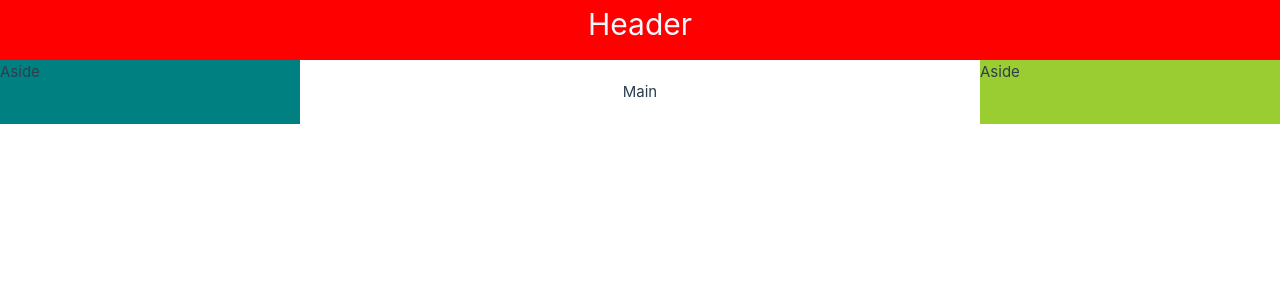
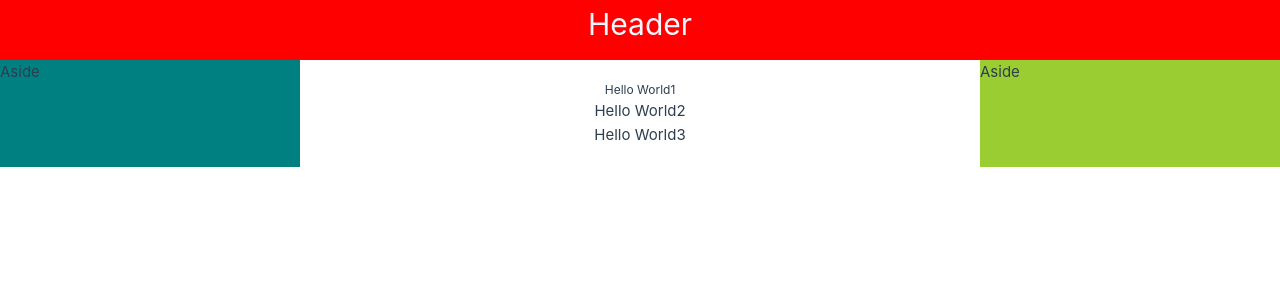
Before and after one commit to luyaoLee/lego, a Vue app: page /editor in a window 1280 px wide. Shown: the top 300 px of the page. Built offline with nearby package versions, Linux system fonts and the light colour scheme.

Commit message:
init l-text component

```diff
--- a/package.json
+++ b/package.json
@@ -14,14 +14,18 @@
   },
   "dependencies": {
     "element-plus": "^2.7.5",
+    "lodash-es": "^4.17.21",
     "pinia": "^2.1.7",
+    "uuid": "^10.0.0",
     "vue": "^3.4.29",
     "vue-router": "^4.3.3"
   },
   "devDependencies": {
     "@rushstack/eslint-patch": "^1.8.0",
     "@tsconfig/node20": "^20.1.4",
+    "@types/lodash-es": "^4.17.12",
     "@types/node": "^20.14.5",
+    "@types/uuid": "^10.0.0",
     "@vitejs/plugin-vue": "^5.0.5",
     "@vitejs/plugin-vue-jsx": "^4.0.0",
     "@vue/eslint-config-prettier": "^9.0.0",
--- /dev/null
+++ b/src/components/LText.vue
@@ -0,0 +1,30 @@
+<template>
+  <component :is="tag" :style="styleProps">{{ text }}</component>
+</template>
+
+<script lang="ts">
+import { defineComponent, computed } from 'vue'
+import { pick } from 'lodash-es'
+
+export default defineComponent({
+  name: 'l-text',
+  props: {
+    text: {
+      type: String
+    },
+    fontSize: {
+      type: String
+    },
+    tag: {
+      type: String,
+      default: 'div'
+    }
+  },
+  setup(props) {
+    const styleProps = computed(() => pick(props, ['fontSize']))
+    return { styleProps }
+  }
+})
+</script>
+
+<style lang="scss" scoped></style>
--- /dev/null
+++ b/src/stores/editors.ts
@@ -0,0 +1,25 @@
+import { defineStore } from 'pinia'
+import { v4 as uuidv4 } from 'uuid'
+import { ref } from 'vue'
+
+export interface EditorProps {
+  components: ComponentData[]
+  currentElement: string
+}
+
+interface ComponentData {
+  props: { [key: string]: any }
+  id: string
+  name: string
+}
+
+export const useEditorsStore = defineStore('editors', () => {
+  const componets = ref<ComponentData[]>(testComponents)
+  return { componets }
+})
+
+export const testComponents: ComponentData[] = [
+  { id: uuidv4(), name: 'l-text', props: { text: 'Hello World1', fontSize: '12px' } },
+  { id: uuidv4(), name: 'l-text', props: { text: 'Hello World2' } },
+  { id: uuidv4(), name: 'l-text', props: { text: 'Hello World3' } }
+]
--- a/src/views/Editor.vue
+++ b/src/views/Editor.vue
@@ -4,7 +4,16 @@
       <el-header>Header</el-header>
       <el-container>
         <el-aside width="300px" class="component-list">Aside</el-aside>
-        <el-main>Main</el-main>
+        <el-main>
+          <div class="preview-list">
+            <component
+              v-for="item in components"
+              :key="item.id"
+              :is="item.name"
+              v-bind="item.props"
+            ></component>
+          </div>
+        </el-main>
         <el-aside width="300px" class="component-attrs">Aside</el-aside>
       </el-container>
     </el-container>
@@ -12,14 +21,20 @@
 </template>
 
 <script lang="ts">
-import { defineComponent } from 'vue'
+import { computed, defineComponent } from 'vue'
+import { useEditorsStore } from '@/stores/editors'
+import LText from '@/components/LText.vue'
 
 export default defineComponent({
   name: 'EditorView',
+  components: {
+    LText
+  },
   setup() {
-    return {}
-  },
-  components: {}
+    const store = useEditorsStore()
+    const components = computed(() => store.componets)
+    return { components }
+  }
 })
 </script>
 
```
Also changed, not shown: src/components/LText copy.vue (added, +13 -0 lines), 1 other file (tests, documents, lock files or other folders).
